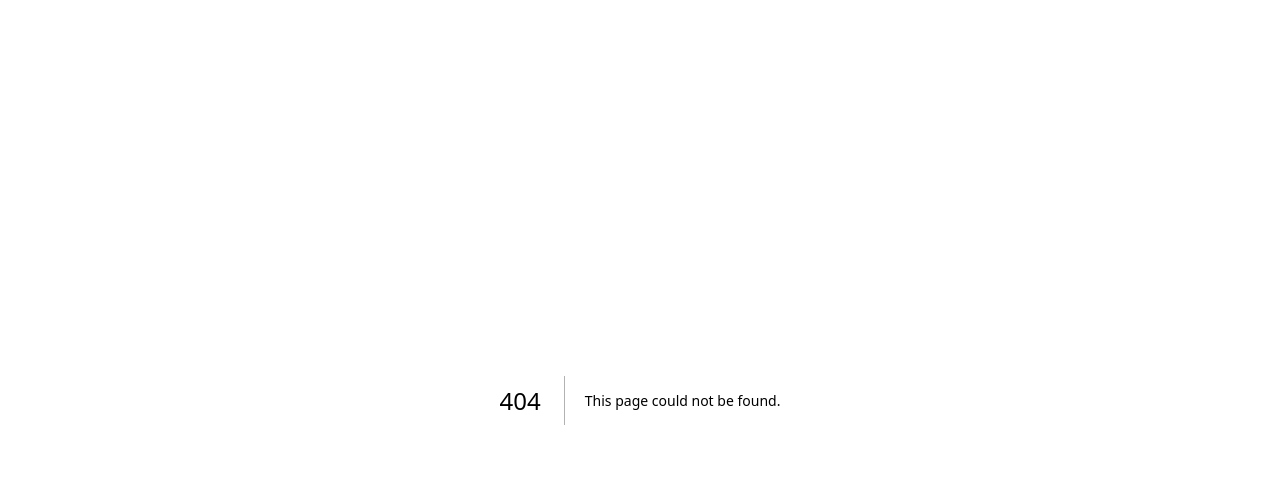
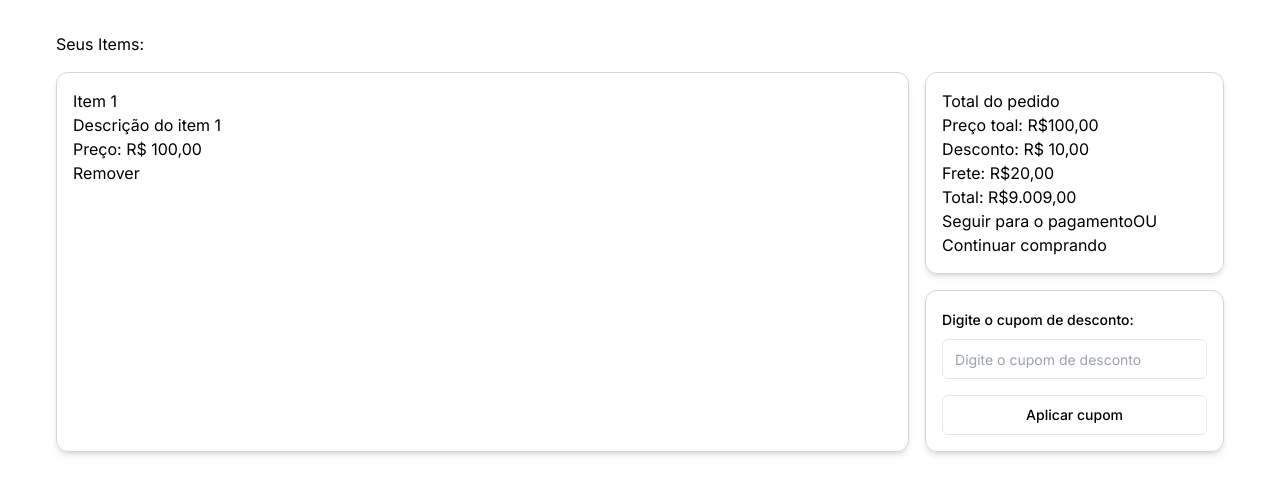
Before and after one commit to davimgfx/pizza-delivery, a Next.js app: page /carrinho in a window 1280 px wide. Before the commit this address had no page. Shown: the top 494 px of the page. Built offline with nearby package versions, Linux system fonts and the light colour scheme.

Commit message:
feat: add Shopping Cart Page (#13)

```diff
--- /dev/null
+++ b/app/(user)/carrinho/page.tsx
@@ -0,0 +1,42 @@
+import { Button } from '@/components/ui/button'
+import { Input } from '@/components/ui/input'
+import { Label } from '@/components/ui/label'
+
+export default function ShoppingCartPage() {
+  return (
+    <section className="mx-14 xl:mx-10 md:mx-0 py-4 md:px-4">
+      <h2 className="mb-4 mt-4">Seus Items:</h2>
+      <main className="flex w-full gap-4">
+        <div className="w-full p-4 border-gray-300 border rounded-xl shadow-md">
+          <h3>Item 1</h3>
+          <p>Descrição do item 1</p>
+          <p>Preço: R$ 100,00</p>
+          <button>Remover</button>
+        </div>
+        <aside className=" flex flex-col gap-4">
+          <div className="p-4 border-gray-300 border rounded-xl shadow-md">
+            <h2>Total do pedido</h2>
+            <p>Preço toal: R$100,00</p>
+            <p>Desconto: R$ 10,00</p>
+            <p>Frete: R$20,00</p>
+            <p>Total: R$9.009,00</p>
+            <button>Seguir para o pagamento</button>
+            <span>OU</span>
+            <button>Continuar comprando</button>
+          </div>
+          <div className="p-4 border-gray-300 border rounded-xl shadow-md">
+            <Label>Digite o cupom de desconto:</Label>
+            <Input
+              placeholder="Digite o cupom de desconto"
+              type="text"
+              className="mt-2"
+            />
+            <Button type="submit" variant="outline" className="w-full mt-4">
+              Aplicar cupom
+            </Button>
+          </div>
+        </aside>
+      </main>
+    </section>
+  )
+}
```
